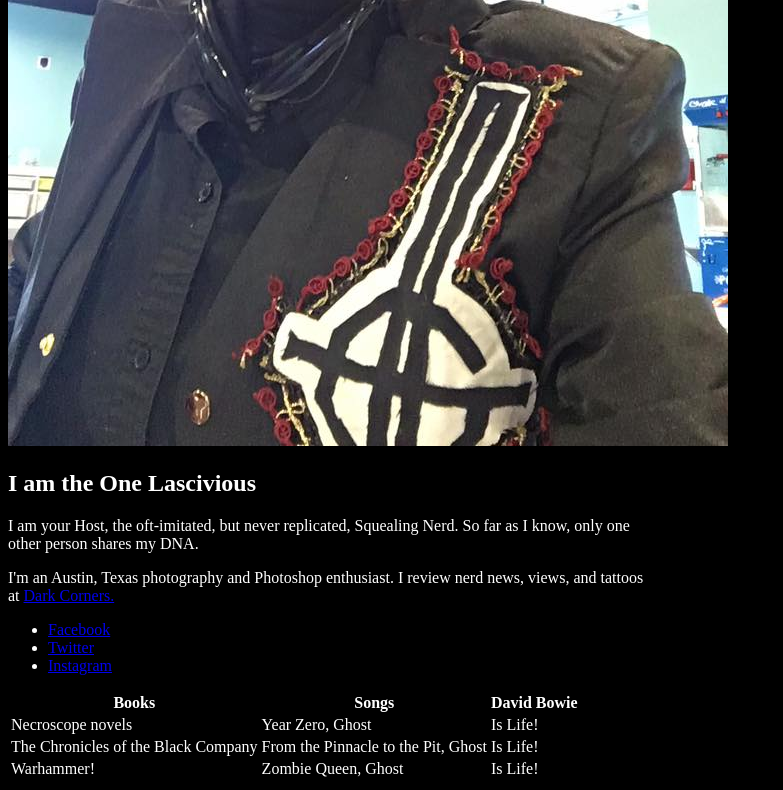
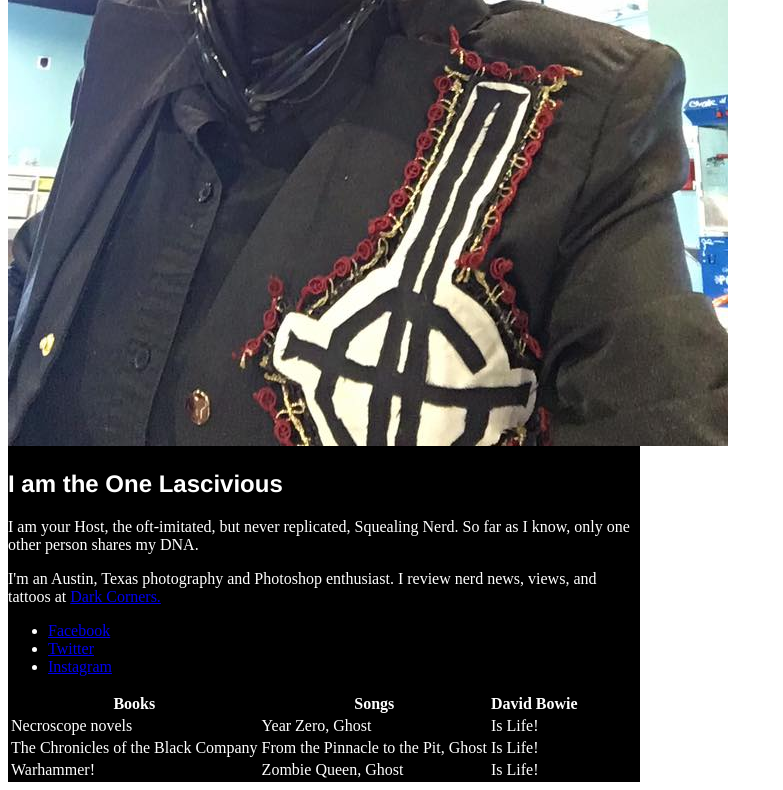
Before and after one commit to AshleyMcGee/ashleymcgee.github.io, a plain HTML site: page index.html in a window 1280 px wide. Shown: the part 594-1384 px from the top of the page, without its empty margins (0-783 px from the left). Drawn offline with Linux system fonts and the light colour scheme.

Commit message:
Remove image resize from inline html

```diff
--- a/index.html
+++ b/index.html
@@ -10,7 +10,8 @@
     </header>
 
     <body>
-        <img src="PapaAshley.jpg", height=50%>
+        <div id="container">
+        <img src="PapaAshley.jpg">
         <h2>I am the One Lascivious</h2>
         <p>I am your Host, the oft-imitated, but never replicated, Squealing Nerd. So far as I know, only one other person shares my DNA.</p>
         <p>I'm an Austin, Texas photography and Photoshop enthusiast. I review nerd news, views, and tattoos at <a href="www.darkcornersblog.com">Dark Corners.</a></p>
@@ -42,7 +43,8 @@
                   <td>Zombie Queen, Ghost</td>
                   <td>Is Life!</td>
                 </tr>
-</table>
+    </table>
+    </div>
     </body>
 
     <footer>
--- a/style.css
+++ b/style.css
@@ -1,9 +1,18 @@
 /*Website Style*/
 
-body {
+#container {
     background-color: black;
     color: white;
     width: 50%;
     height: auto;
     content: center;
 }
+
+h1, h2 {
+    font-family: 'Franklin Gothic Medium', 'Arial Narrow', Arial, sans-serif
+}
+
+img {
+    height: 50%;
+    width: auto;
+}
```
